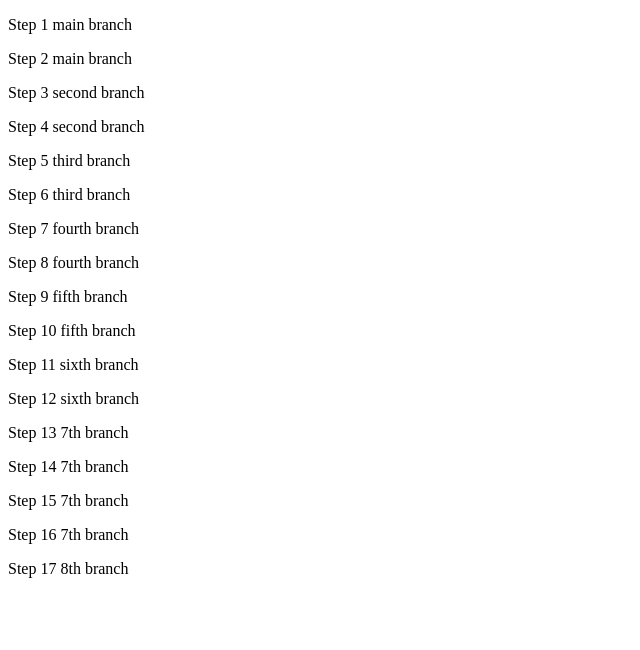
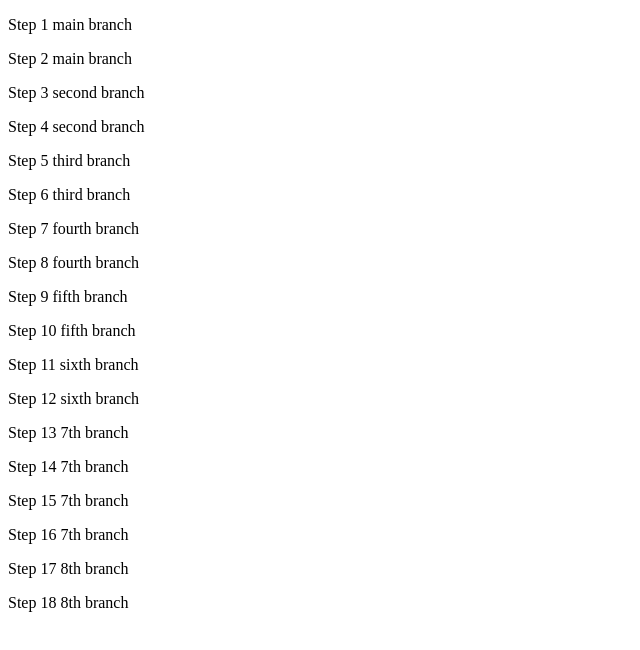
Before and after one commit to Boiann/branching-merging-squashing, a plain HTML site: page index.html in a window 1280 px wide. Shown: the whole page, without its empty margins (0-640 px from the left). Drawn offline with Linux system fonts and the light colour scheme.

Commit message:
Branch eight step 18

```diff
--- a/index.html
+++ b/index.html
@@ -27,6 +27,7 @@
     <p>Step 16 7th branch</p>
 
     <p>Step 17 8th branch</p>
+    <p>Step 18 8th branch</p>
 
 </body>
 </html>
```
